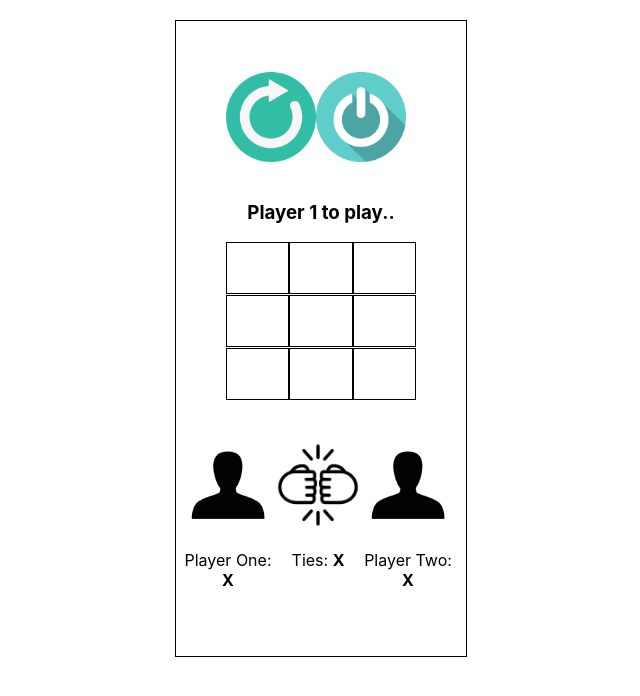
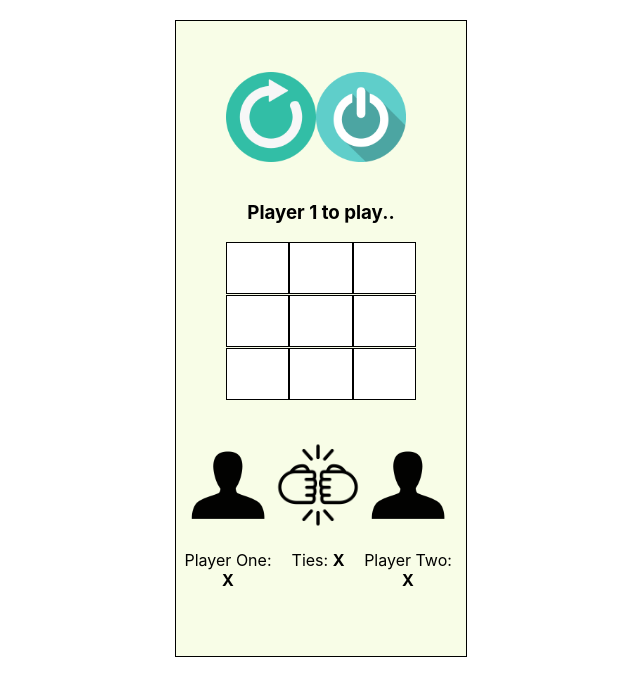
Before and after one commit to AimalKhanOfficial/TicTacToe_React, a React (Create React App) app: page / in a window 1280 px wide. Shown: the top 696 px of the page, without its empty margins (319-959 px from the left). Built offline with nearby package versions, Linux system fonts and the light colour scheme.

Commit message:
Adding cosmetic changes as part of the refactor process.

```diff
--- a/src/components/baseArea/BaseArea.jsx
+++ b/src/components/baseArea/BaseArea.jsx
@@ -27,7 +27,7 @@ export default class BaseArea extends Component {
     render() {
         let baseAreaCells = this.props.baseAreaCells ? this.props.baseAreaCells : [];
         return (
-            <div className="base">
+            <div className="base" style={!this.state.playerTurnFlag ? {backgroundColor: '#f8fde7'} : {backgroundColor: '#ffedcc'}}>
                 <div className="stack_side_by_side">
                     <img src="/imgs/refresh.png" alt="avatar" id="undoMoveId" className="avatar" title="Undo move" onClick={this.undoMove}/>
                     <img src="/imgs/restart.png" alt="avatar" id="gameDefaultsId" className="avatar" title="Start Over" onClick={this.setGameDefaults}/>
--- a/src/components/clickableCell/ClickableCell.jsx
+++ b/src/components/clickableCell/ClickableCell.jsx
@@ -12,7 +12,7 @@ export default class ClickableCell extends Component {
         let boxesToSearch = this.props.boxesToFill ? this.props.boxesToFill : [];
         let wasBoxFilled = boxesToSearch.find(elem => elem.cellId === this.props.cellId ? elem : undefined);
         return (
-            <button onClick={this.onCellClicked} className="cell_layout">
+            <button onClick={this.onCellClicked} className="cell_layout" style={wasBoxFilled !== undefined ? !wasBoxFilled.playerFlag ? {border: '2px solid #C1F215'} : {border: '2px solid #FFA500'} : {}}>
                 {wasBoxFilled !== undefined ? !wasBoxFilled.playerFlag ? "X" : "O" : ""}
             </button>
         );
```
